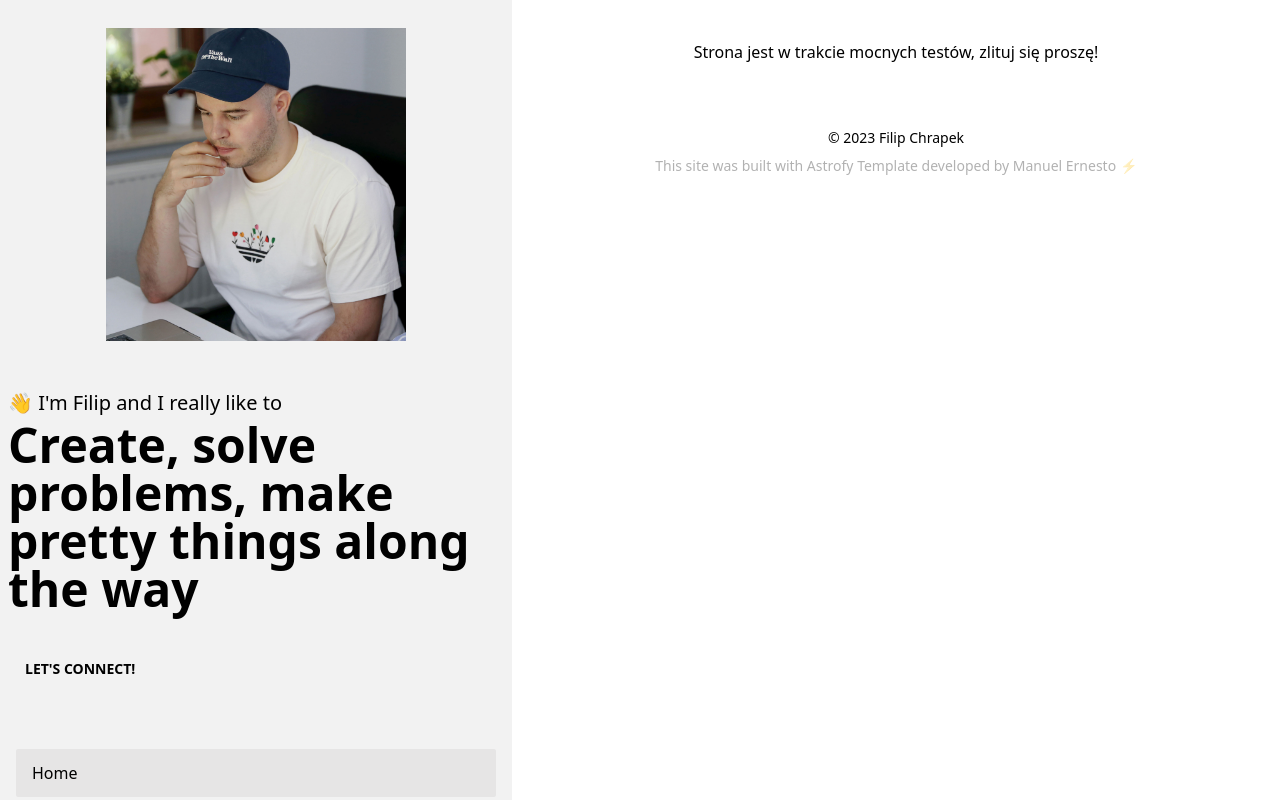
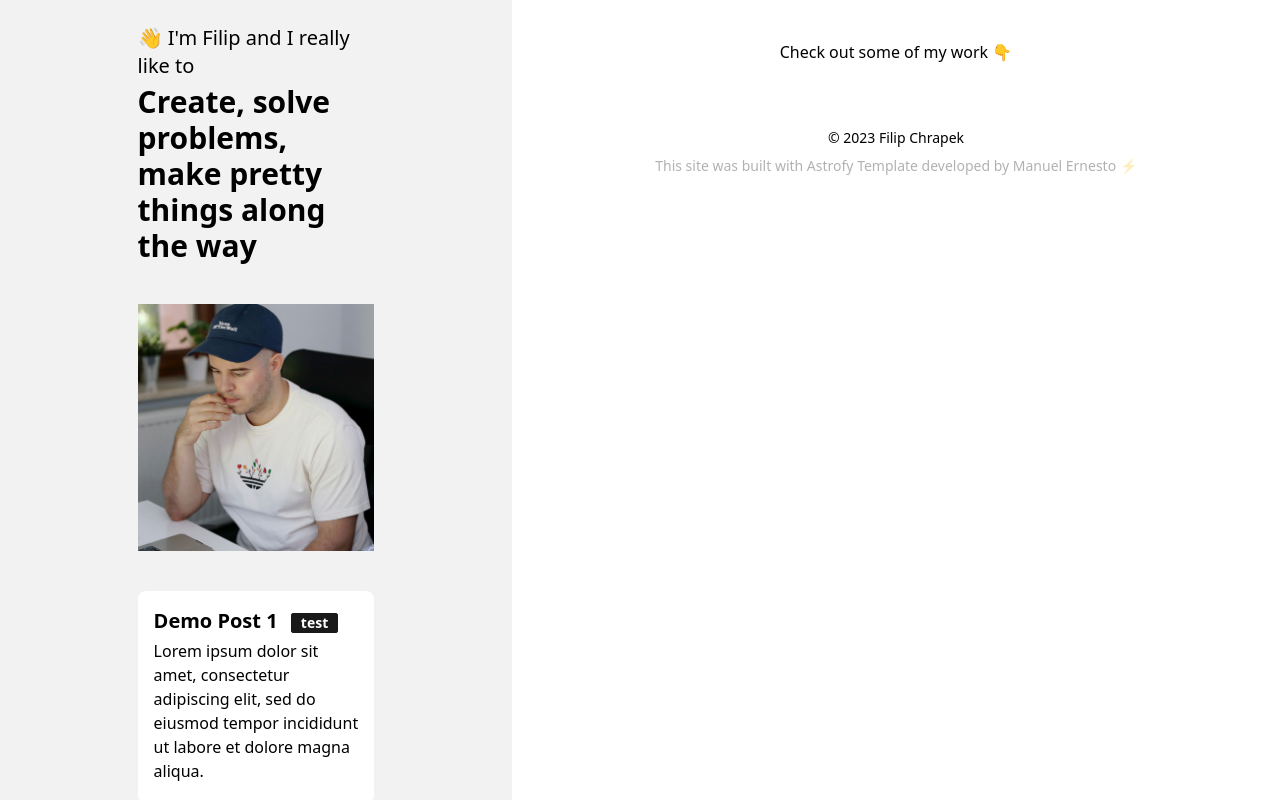
Before and after one commit to fchrapek/filipchrapek.com, an Astro site: page / in a window 1280 px wide. Built offline with nearby package versions, Linux system fonts and the light colour scheme; Astro itself is replaced by a stand-in of ours.

Commit message:
Adjust the sidebar

```diff
--- a/src/components/SideBar.astro
+++ b/src/components/SideBar.astro
@@ -16,51 +16,39 @@ const last_posts = posts.slice(0, 3);
 <div class="drawer-side z-40">
   <label for="my-drawer" class="drawer-overlay"></label>
   <aside
-    class="px-2 pt-2 h-auto min-h-full bg-base-200 lg:w-[40dvw] text-base-content flex flex-col"
+    class="p-5 lg:px-20 xl:px-[8.6rem] h-auto min-h-full bg-base-200 lg:w-[40dvw] text-base-content flex flex-col"
   >
-    <a class="block w-fit mx-auto mt-5 mb-6" href="/">
+    <h1 class="mb-10">
+      <span class="block text-xl py-1">👋 I'm Filip and I really like to</span>
+      <span class="block text-3xl font-bold"
+        >Create, solve problems, make pretty things along the way
+      </span>
+    </h1>
+
+    <a class="block mb-10" href="/">
       <Image
+        class="w-full"
         aspectRatio="3:4"
         format="webp"
-        width={300}
+        width={320}
         height={400}
         src="/profile.jpg"
         alt="Profile image"
       />
     </a>
 
-    <div class="pb-12 mt-5">
-      <h1>
-        <span class="block text-xl py-1">👋 I'm Filip and I really like to</span
-        >
-        <span class="block text-5xl font-bold"
-          >Create, solve problems, make pretty things along the way
-        </span>
-      </h1>
-      <div class="mt-8">
-        <a
-          class="btn"
-          href="https://twitter.com/manuelernestog"
-          target="_blank"
-        >
-          Let's connect!</a
-        >
-      </div>
-    </div>
-    <SideBarMenu sideBarActiveItemID={sideBarActiveItemID} />
+    <!-- <SideBarMenu sideBarActiveItemID={sideBarActiveItemID} /> -->
 
     {
       last_posts.map((post) => (
         <>
           <HorizontalCard
             title={post.data.title}
-            img={post.data.heroImage}
             desc={post.data.description}
             url={"/blog/" + post.slug}
             target="_self"
             badge={post.data.badge}
           />
-          <div class="divider my-0" />
         </>
       ))
     }
--- a/src/pages/index.astro
+++ b/src/pages/index.astro
@@ -4,10 +4,6 @@ import HorizontalCard from "../components/HorizontalCard.astro";
 import { getCollection } from "astro:content";
 
 const projects = await getCollection("portfolio");
-
-console.log(projects.data);
 ---
 
-<BaseLayout sideBarActiveItemID="home">
-  Strona jest w trakcie mocnych testów, zlituj się proszę!
-</BaseLayout>
+<BaseLayout sideBarActiveItemID="home">Check out some of my work 👇</BaseLayout>
```
Also changed, not shown: src/components/Card.astro (+14 -3 lines), src/components/Header.astro (+10 -2 lines).
